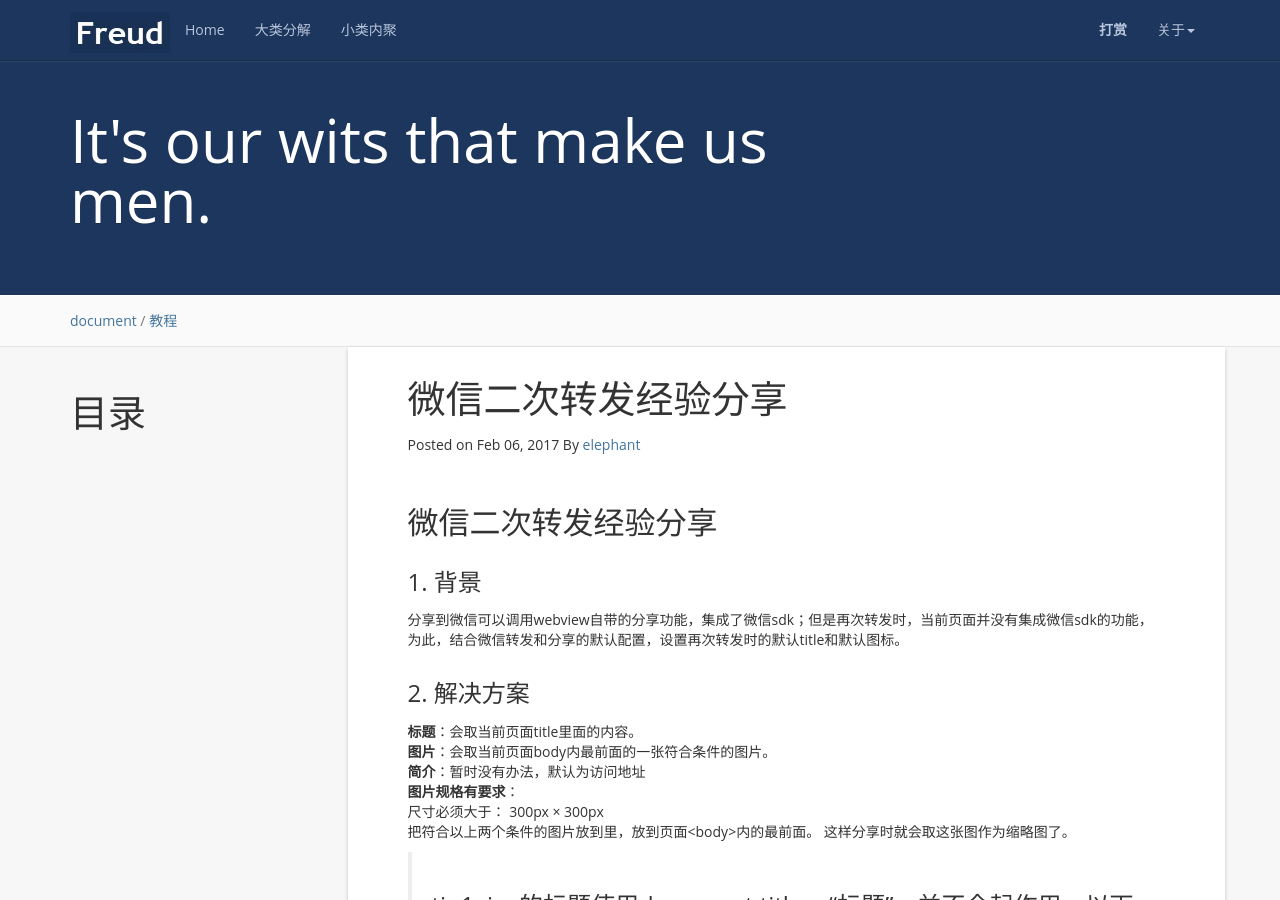
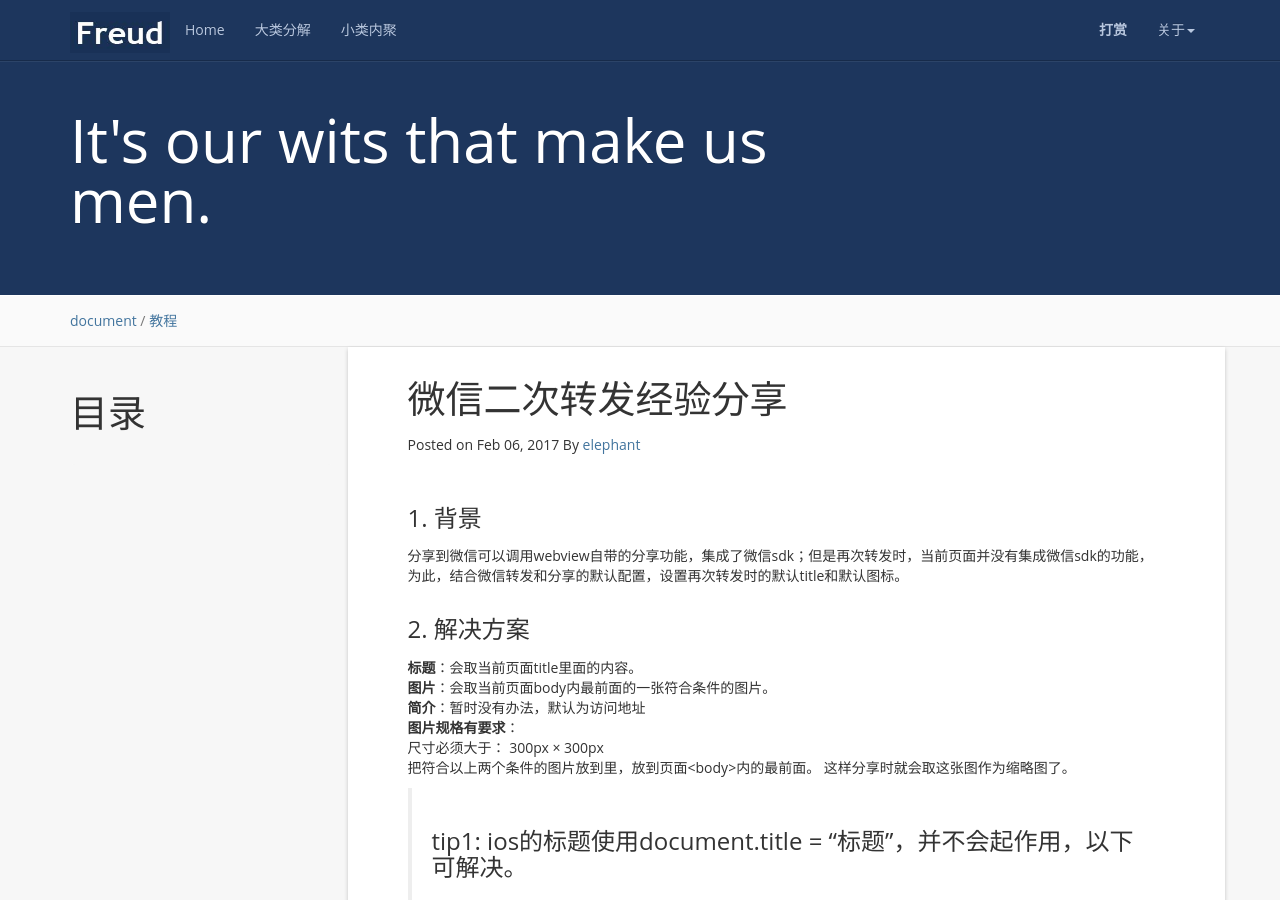
Before and after one commit to elephantsuperjuan/elephant, a Jekyll site: the page built from _posts/2017-02-06-weixin-share-again.markdown, in a window 1280 px wide and 900 px high. Built offline with Jekyll 4.4.1, drawn with Linux system fonts in a browser that asks for light colours; nearby versions of some CDN libraries; comment, search, counter and statistics services are not loaded.

Commit message:
Update 2017-02-06-weixin-share-again.markdown

```diff
--- a/_posts/2017-02-06-weixin-share-again.markdown
+++ b/_posts/2017-02-06-weixin-share-again.markdown
@@ -9,8 +9,6 @@ categories: document
 #小类配置
 tag: 教程
 ---
-
-## 微信二次转发经验分享
 
 ### 1. 背景
 分享到微信可以调用webview自带的分享功能，集成了微信sdk；但是再次转发时，当前页面并没有集成微信sdk的功能，为此，结合微信转发和分享的默认配置，设置再次转发时的默认title和默认图标。
@@ -28,7 +26,7 @@ tag: 教程
 > ### tip1: ios的标题使用document.title = "标题"，并不会起作用，以下可解决。
 
 	function mySetTitle(title) {
-		document.title = title;
+	    document.title = title;
 
 	    if($rootScope.os.iphone && $rootScope.os.weixin){
 	        var i = document.createElement('iframe');
```
